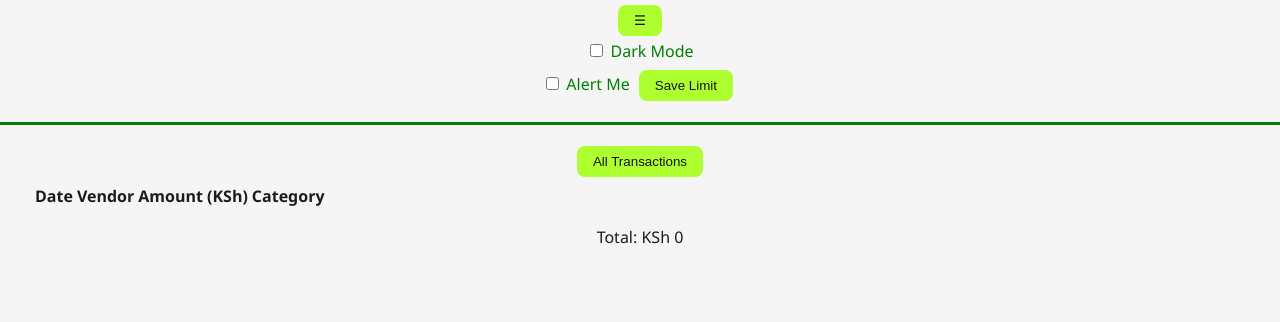
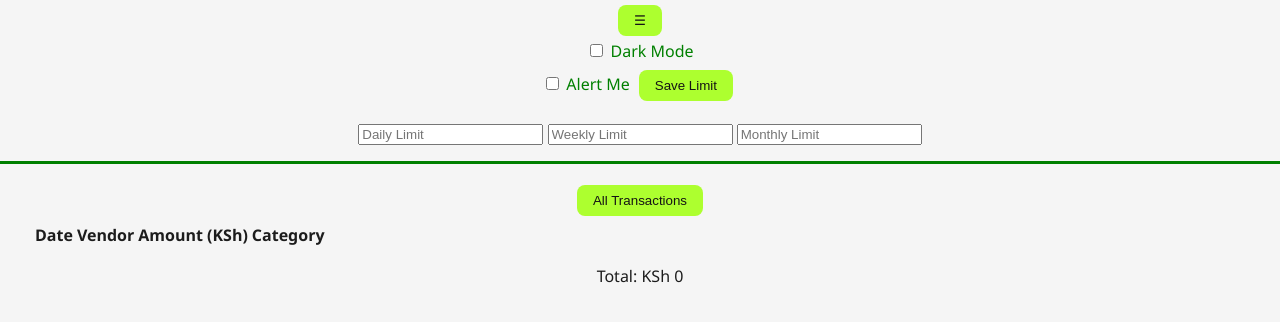
Before and after one commit to NdoloMwende/Chingri-Transactions-Tracker, a plain HTML site: page index.html in a window 1280 px wide. Shown: the part 102-424 px from the top of the page. Drawn offline with Linux system fonts and the light colour scheme.

Commit message:
Updated Limit Settings

```diff
--- a/index.html
+++ b/index.html
@@ -14,7 +14,12 @@
         <label><input type="checkbox" id="darkModeToggle"> Dark Mode</label><br>
         <label><input type="checkbox" id="alertToggle"> Alert Me</label>
        <button id="saveLimitBtn" style="margin-top: 0.5rem;">Save Limit</button>
-        </div>
+        <div id="limitSettings" style="margin-top: 1rem;">
+        <input type="number" id="dailyLimit" placeholder="Daily Limit">
+        <input type="number" id="weeklyLimit" placeholder="Weekly Limit">
+        <input type="number" id="monthlyLimit" placeholder="Monthly Limit">
+
+    </div>
 </div>
 </header>
    <main>
```
